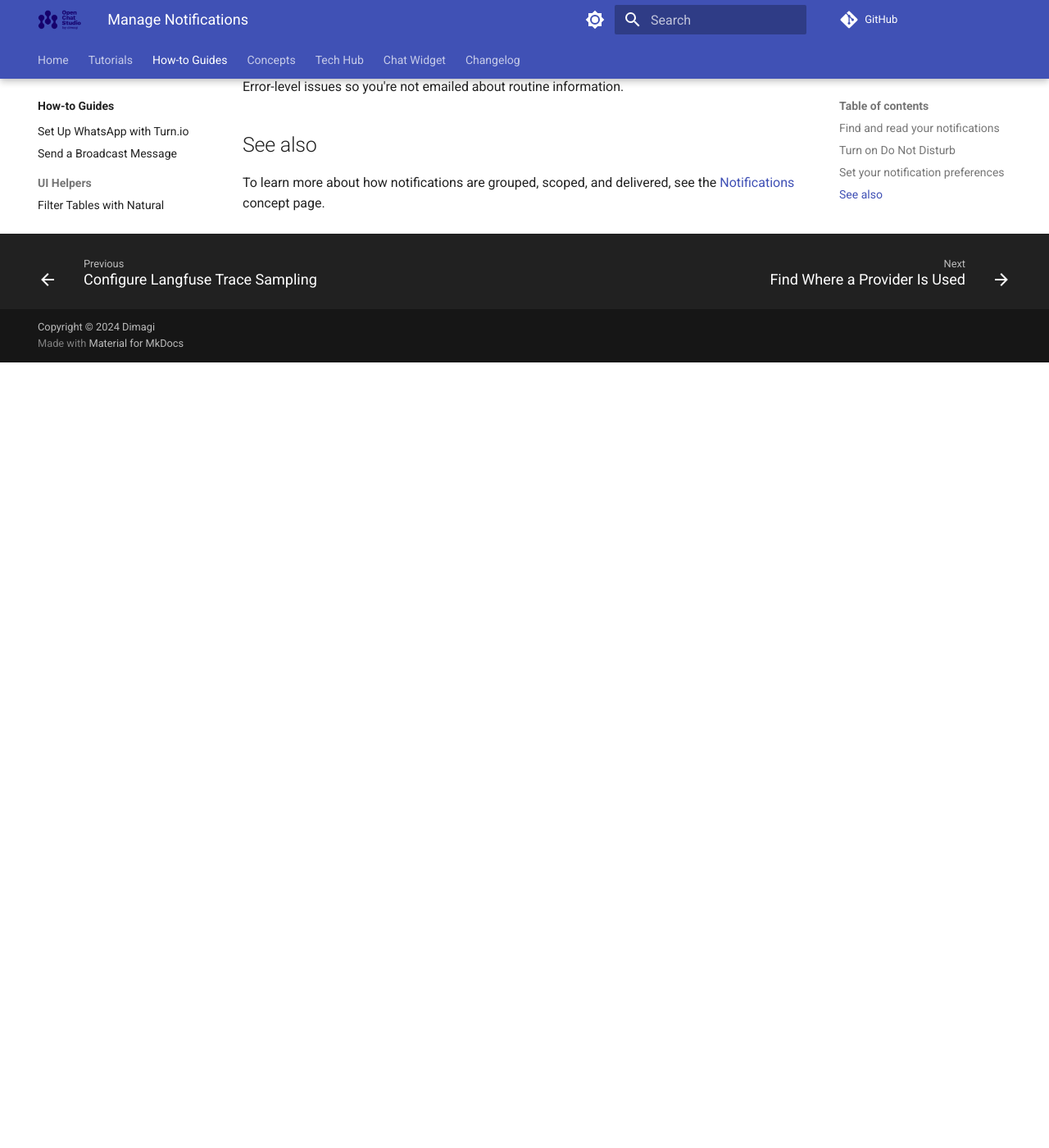
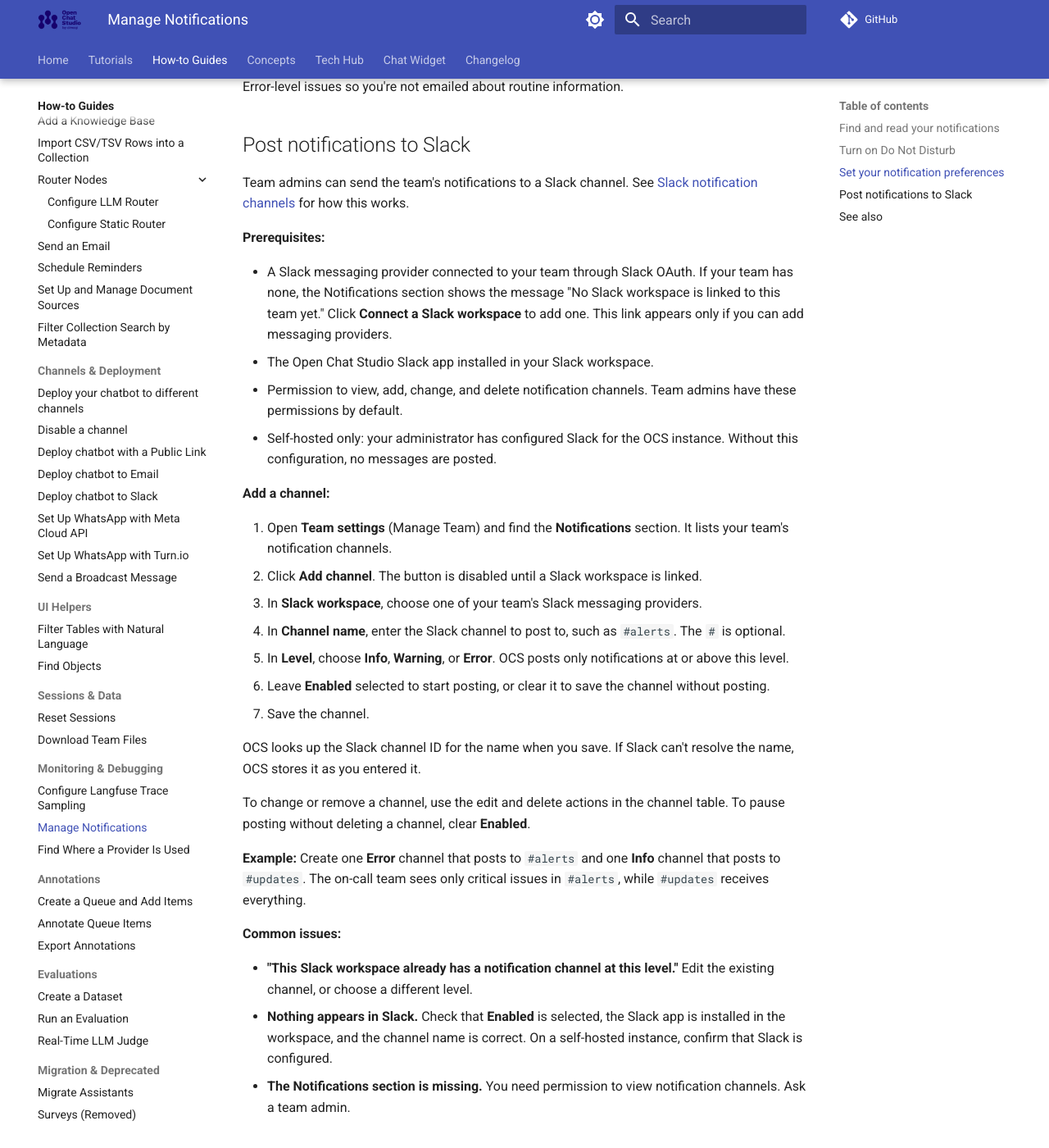
Before and after one commit to dimagi/open-chat-studio-docs, an MkDocs documentation site: the page built from docs/how-to/manage_notifications.md, in a window 1280 px wide and 1400 px high, scrolled down 1461 px. Shown: the whole window at 82% size. Built offline with MkDocs 1.6.1 and Material for MkDocs 9.7.7, drawn with Linux system fonts in a browser that asks for light colours; a script that is not in the unit is left out; comment, search, counter and statistics services are not loaded; before the commit the page ends 1903 px from its top, so only the background shows below that.

Commit message:
update changelog and docs from OCS PR #4807
Co-Authored-By: Claude Opus 5.5 <noreply@anthropic.com>

```diff
--- a/docs/changelog.md
+++ b/docs/changelog.md
@@ -10,6 +10,9 @@ hide:
     Looking for the embeddable chat widget? See the [Chat Widget changelog](chat_widget/changelog.md).
 
     Looking for older entries? See the [GitHub release notes](https://github.com/dimagi/open-chat-studio-docs/releases).
+
+## Oct 16, 2026
+* **NEW** Teams can now post notifications to Slack channels, with a minimum severity level per channel. Configure channels under **Team settings > Notifications**; a linked Slack workspace is required. See [Slack notification channels](concepts/notifications.md#slack-notification-channels).
 
 ## Oct 15, 2026
 * **NEW** Added v2 API endpoints to list, retrieve, create, update and archive a team's source material (`/api/v2/source-material/`) and consent forms (`/api/v2/consent-forms/`). Changes apply to working versions only and reach published chatbots when they are next published. Client-credentials tokens can read these resources but not change them. See the [API documentation](api/index.md).
--- a/docs/concepts/notifications.md
+++ b/docs/concepts/notifications.md
@@ -44,6 +44,30 @@ Notifications belong to a [team](team/index.md), like most data in OCS, but the
   For example, only users who can manage [Custom Actions](llm_custom_action.md) receive custom-action failure notifications;
   others, like message delivery failures, go to the whole team.
 
+## Slack notification channels
+
+A team can also post notifications to a Slack channel, in addition to the in-app and email notifications.
+Slack notification channels belong to the team, not to a user, so one setup serves everyone on the team.
+Team admins configure them under **Team settings > Notifications**.
+
+Each notification channel connects one Slack workspace and one Slack channel (such as `#alerts`) to a minimum severity [level](#severity-levels):
+
+- An **Info** channel receives every notification.
+- A **Warning** channel receives Warning and Error notifications.
+- An **Error** channel receives only Error notifications.
+
+A team can have only one notification channel for each Slack workspace and level.
+It can have several channels in the same workspace at different levels, for example Error notifications in `#alerts` and Info notifications in `#updates`.
+
+Each Slack message shows the notification title, the team name, and the level.
+It also includes any links attached to the notification and a **View in OCS** link to the notification page.
+
+Slack posting is independent of each team member's in-app and email notification preferences.
+Slack messages are sent in the background.
+If a message fails to post, the in-app and email notifications are not affected.
+
+To set up a channel, see [Post notifications to Slack](../how-to/manage_notifications.md#post-notifications-to-slack).
+
 ## Reducing noise
 
 You can choose how you're notified, mute a repeating issue, or pause notifications for a whole team with [Do Not Disturb](../how-to/manage_notifications.md#turn-on-do-not-disturb).
--- a/docs/how-to/manage_notifications.md
+++ b/docs/how-to/manage_notifications.md
@@ -48,6 +48,53 @@ Do Not Disturb only affects your own notifications, not your teammates'.
 
 For example, you could keep in-app notifications on for everything, but only enable email for Error-level issues so you're not emailed about routine information.
 
+## Post notifications to Slack
+
+Team admins can send the team's notifications to a Slack channel.
+See [Slack notification channels](../concepts/notifications.md#slack-notification-channels) for how this works.
+
+**Prerequisites:**
+
+- A Slack messaging provider connected to your team through Slack OAuth.
+  If your team has none, the Notifications section shows the message "No Slack workspace is linked to this team yet."
+  Click **Connect a Slack workspace** to add one.
+  This link appears only if you can add messaging providers.
+- The Open Chat Studio Slack app installed in your Slack workspace.
+- Permission to view, add, change, and delete notification channels.
+  Team admins have these permissions by default.
+- Self-hosted only: your administrator has configured Slack for the OCS instance.
+  Without this configuration, no messages are posted.
+
+**Add a channel:**
+
+1. Open **Team settings** (Manage Team) and find the **Notifications** section.
+   It lists your team's notification channels.
+2. Click **Add channel**.
+   The button is disabled until a Slack workspace is linked.
+3. In **Slack workspace**, choose one of your team's Slack messaging providers.
+4. In **Channel name**, enter the Slack channel to post to, such as `#alerts`.
+   The `#` is optional.
+5. In **Level**, choose **Info**, **Warning**, or **Error**.
+   OCS posts only notifications at or above this level.
+6. Leave **Enabled** selected to start posting, or clear it to save the channel without posting.
+7. Save the channel.
+
+OCS looks up the Slack channel ID for the name when you save.
+If Slack can't resolve the name, OCS stores it as you entered it.
+
+To change or remove a channel, use the edit and delete actions in the channel table.
+To pause posting without deleting a channel, clear **Enabled**.
+
+**Example:** Create one **Error** channel that posts to `#alerts` and one **Info** channel that posts to `#updates`.
+The on-call team sees only critical issues in `#alerts`, while `#updates` receives everything.
+
+**Common issues:**
+
+- **"This Slack workspace already has a notification channel at this level."** Edit the existing channel, or choose a different level.
+- **Nothing appears in Slack.** Check that **Enabled** is selected, the Slack app is installed in the workspace, and the channel name is correct.
+  On a self-hosted instance, confirm that Slack is configured.
+- **The Notifications section is missing.** You need permission to view notification channels. Ask a team admin.
+
 ## See also
 
 To learn more about how notifications are grouped, scoped, and delivered, see the [Notifications](../concepts/notifications.md) concept page.
```
